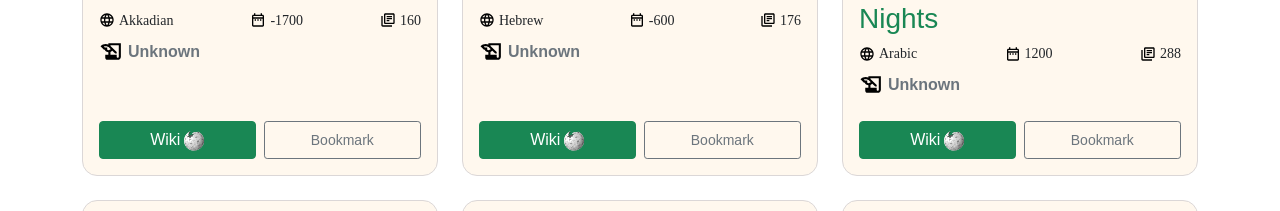
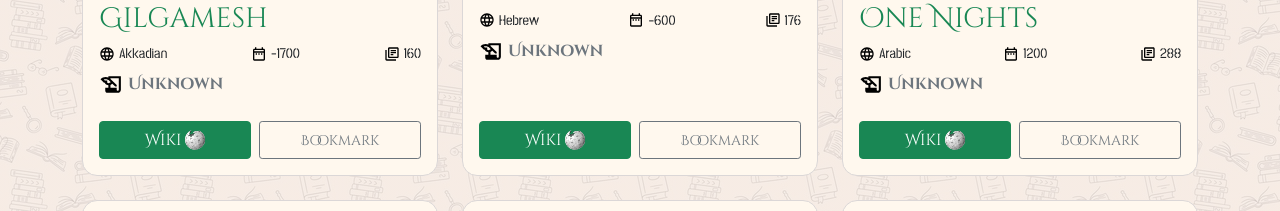
Before and after one commit to asrorkhujar/books-react, a React (Create React App) app: page / in a window 1280 px wide. Shown: the part 1320-1531 px from the top of the page. Built offline with nearby package versions, Linux system fonts and the light colour scheme.

Commit message:
fix fonts and add bg image

```diff
--- a/src/assets/css/styles.css
+++ b/src/assets/css/styles.css
@@ -1,7 +1,7 @@
-/* @font-face {
+@font-face {
   font-family: "Stick No Bills";
-  src: url("src/assets/fonts/StickNoBills-Light.woff2") format("woff2"),
-    url("StickNoBills-Light.woff") format("woff");
+  src: url("/src/assets/fonts/StickNoBills-Light.woff2") format("woff2");
+    /* url("StickNoBills-Light.woff") format("woff"); */
   font-weight: 300;
   font-style: normal;
   font-display: swap;
@@ -9,8 +9,8 @@
 
 @font-face {
   font-family: "Stick No Bills";
-  src: url("src/assets/fonts/StickNoBills-ExtraBold.woff2") format("woff2"),
-    url("StickNoBills-ExtraBold.woff") format("woff");
+  src: url("/src/assets/fonts/StickNoBills-ExtraBold.woff2") format("woff2");
+    /* url("StickNoBills-ExtraBold.woff") format("woff"); */
   font-weight: bold;
   font-style: normal;
   font-display: swap;
@@ -18,8 +18,8 @@
 
 @font-face {
   font-family: "Stick No Bills";
-  src: url("src/assets/fonts/StickNoBills-Bold.woff2") format("woff2"),
-    url("StickNoBills-Bold.woff") format("woff");
+  src: url("/src/assets/fonts/StickNoBills-Bold.woff2") format("woff2");
+    /* url("StickNoBills-Bold.woff") format("woff"); */
   font-weight: bold;
   font-style: normal;
   font-display: swap;
@@ -27,8 +27,8 @@
 
 @font-face {
   font-family: "Stick No Bills";
-  src: url("src/assets/fonts/StickNoBills-ExtraLight.woff2") format("woff2"),
-    url("StickNoBills-ExtraLight.woff") format("woff");
+  src: url("/src/assets/fonts/StickNoBills-ExtraLight.woff2") format("woff2");
+    /* url("StickNoBills-ExtraLight.woff") format("woff"); */
   font-weight: 200;
   font-style: normal;
   font-display: swap;
@@ -36,8 +36,8 @@
 
 @font-face {
   font-family: "Stick No Bills";
-  src: url("src/assets/fonts/StickNoBills-Regular.woff2") format("woff2"),
-    url("StickNoBills-Regular.woff") format("woff");
+  src: url("/src/assets/fonts/StickNoBills-Regular.woff2") format("woff2");
+    /* url("StickNoBills-Regular.woff") format("woff"); */
   font-weight: normal;
   font-style: normal;
   font-display: swap;
@@ -45,8 +45,8 @@
 
 @font-face {
   font-family: "Stick No Bills";
-  src: url("src/assets/fonts/StickNoBills-SemiBold.woff2") format("woff2"),
-    url("StickNoBills-SemiBold.woff") format("woff");
+  src: url("/src/assets/fonts/StickNoBills-SemiBold.woff2") format("woff2");
+    /* url("StickNoBills-SemiBold.woff") format("woff"); */
   font-weight: 600;
   font-style: normal;
   font-display: swap;
@@ -54,8 +54,8 @@
 
 @font-face {
   font-family: "Stick No Bills";
-  src: url("src/assets/fonts/StickNoBills-Medium.woff2") format("woff2"),
-    url("StickNoBills-Medium.woff") format("woff");
+  src: url("/src/assets/fonts/StickNoBills-Medium.woff2") format("woff2");
+    /* url("StickNoBills-Medium.woff") format("woff"); */
   font-weight: 500;
   font-style: normal;
   font-display: swap;
@@ -64,8 +64,8 @@
 
 @font-face {
   font-family: "Cinzel Decorative";
-  src: url("src/assets/fonts/CinzelDecorative-Regular.woff2") format("woff2"),
-    url("CinzelDecorative-Regular.woff") format("woff");
+  src: url("/src/assets/fonts/CinzelDecorative-Regular.woff2") format("woff2");
+    /* url("CinzelDecorative-Regular.woff") format("woff"); */
   font-weight: normal;
   font-style: normal;
   font-display: swap;
@@ -73,8 +73,8 @@
 
 @font-face {
   font-family: "Cinzel Decorative";
-  src: url("src/assets/fonts/CinzelDecorative-Bold.woff2") format("woff2"),
-    url("CinzelDecorative-Bold.woff") format("woff");
+  src: url("/src/assets/fonts/CinzelDecorative-Bold.woff2") format("woff2");
+    /* url("CinzelDecorative-Bold.woff") format("woff"); */
   font-weight: bold;
   font-style: normal;
   font-display: swap;
@@ -82,18 +82,18 @@
 
 @font-face {
   font-family: "Cinzel Decorative";
-  src: url("src/assets/fonts/CinzelDecorative-Black.woff2") format("woff2"),
-    url("CinzelDecorative-Black.woff") format("woff");
+  src: url("/src/assets/fonts/CinzelDecorative-Black.woff2") format("woff2");
+    /* url("CinzelDecorative-Black.woff") format("woff"); */
   font-weight: 900;
   font-style: normal;
   font-display: swap;
-} */
+}
 
 
 
 
 body {
-  /* background-image: linear-gradient(217deg, rgba(245, 237, 237, 0.8), rgba(240, 236, 236, 0.8)), url("src/assets/images/bg-4.jpg"); */
+  background-image: linear-gradient(217deg, rgba(245, 237, 237, 0.8), rgba(240, 236, 236, 0.8)), url("/src/assets/images/bg-4.jpg");
   background-repeat: repeat;
   font-family: "Cinzel Decorative", Arial, Helvetica, sans-serif;
 }
```
